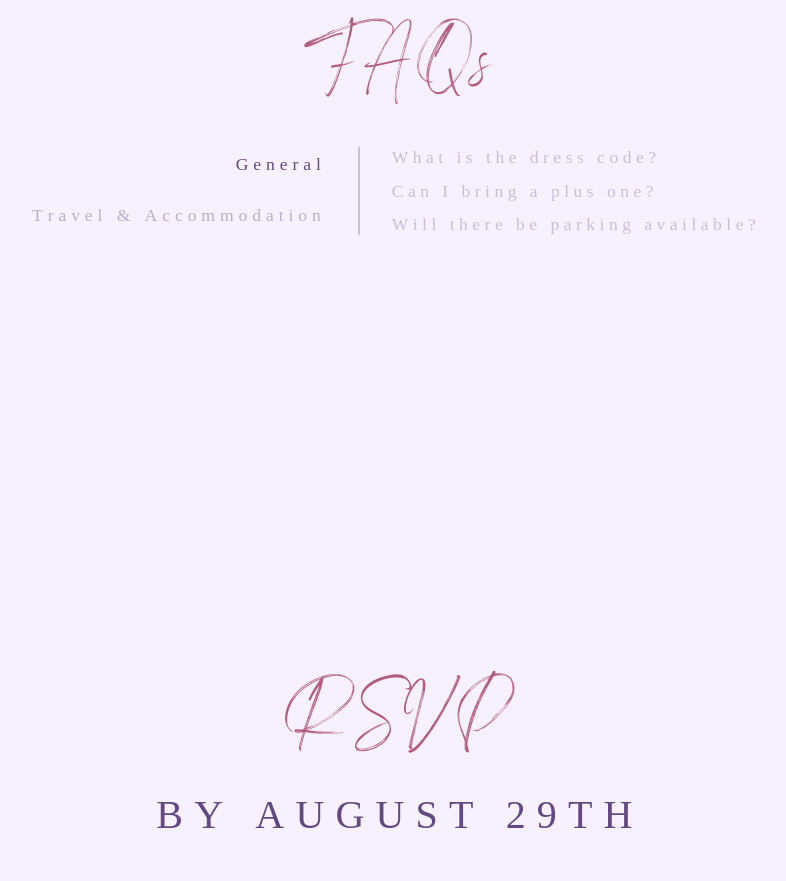
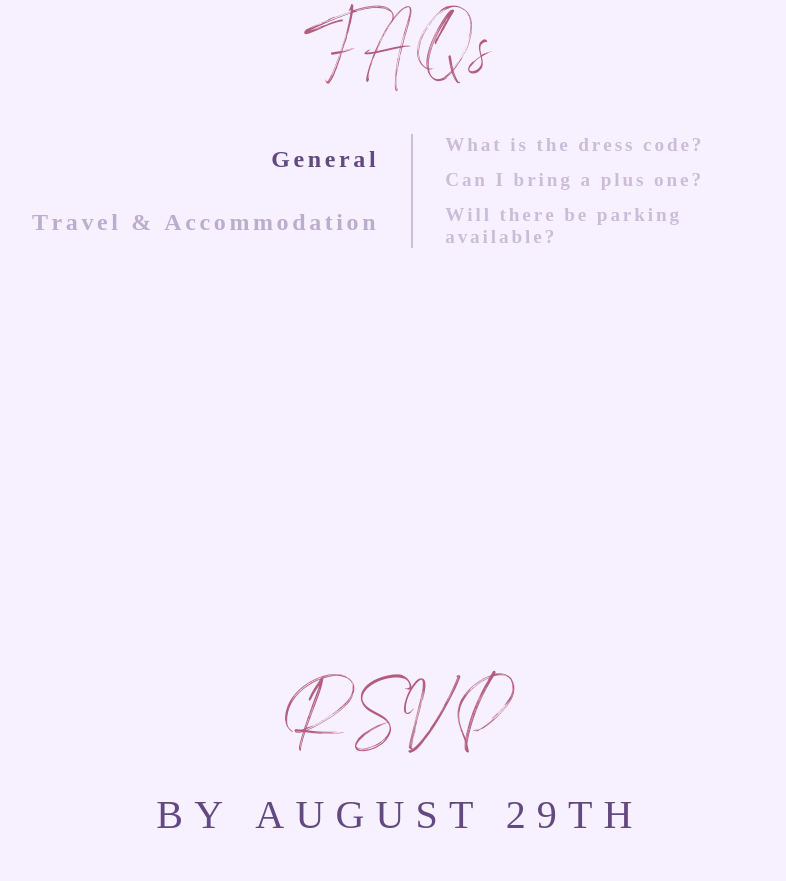
Before and after one commit to SirBepy/wedding-invitation, a React (Vite) app: page / in a window 1280 px wide. Shown: the part 2680-3561 px from the top of the page, without its empty margins (240-1026 px from the left). Built offline with nearby package versions, Linux system fonts and the light colour scheme; no server answers.

Commit message:
CORE: update font styling for Faqs

```diff
--- a/src/sections/Faqs/Faqs.jsx
+++ b/src/sections/Faqs/Faqs.jsx
@@ -7,15 +7,15 @@ const faqCategories = [
     questions: [
       {
         q: "What is the dress code?",
-        a: "Lorem ipsum dolor sit amet, consectetur adipiscing elit. Sed do eiusmod tempor incididunt ut labore et dolore magna aliqua.",
+        a: "Formal, black-tie optional",
       },
       {
         q: "Can I bring a plus one?",
-        a: "Ut enim ad minim veniam, quis nostrud exercitation ullamco laboris nisi ut aliquip ex ea commodo consequat.",
+        a: "Please check with us on whatsapp before you RSVP to confirm if you can bring a plus one.",
       },
       {
         q: "Will there be parking available?",
-        a: "Duis aute irure dolor in reprehenderit in voluptate velit esse cillum dolore eu fugiat nulla pariatur.",
+        a: "Please check with us on whatsapp before you RSVP to confirm if you can bring a plus one.",
       },
     ],
   },
--- a/src/sections/Faqs/Faqs.scss
+++ b/src/sections/Faqs/Faqs.scss
@@ -21,20 +21,24 @@
   .faqs-categories {
     display: flex;
     flex-direction: column;
+    justify-content: center;
     gap: 1em;
     min-width: 10em;
+    transition: all 0.2s;
   }
 
   .faqs-categories__item {
     background: none;
     border: none;
     cursor: pointer;
-    font-size: 1.1em;
+    font-size: 1.5em;
     color: $color-primary;
     opacity: 0.4;
     text-align: right;
     padding: 0.4em 0;
     transition: opacity 0.3s;
+    font-weight: 900;
+    letter-spacing: 0.15em;
 
     &:hover {
       opacity: 0.7;
@@ -84,16 +88,20 @@
   }
 
   .faqs-questions__question {
-    font-size: 1.1em;
+    font-size: 1.2em;
     color: $color-primary;
     opacity: 1;
     transition: opacity 0.3s;
+    letter-spacing: 0.15em;
+    font-weight: 600;
   }
 
   .faqs-questions__answer {
-    font-size: 0.9em;
+    font-size: 1.1em;
     color: $color-primary-var2;
+    // font:
     margin-top: 0.4em;
-    padding-left: 0.5em;
+    letter-spacing: 0;
+    font-family: "Noto Serif", serif;
   }
 }
```
